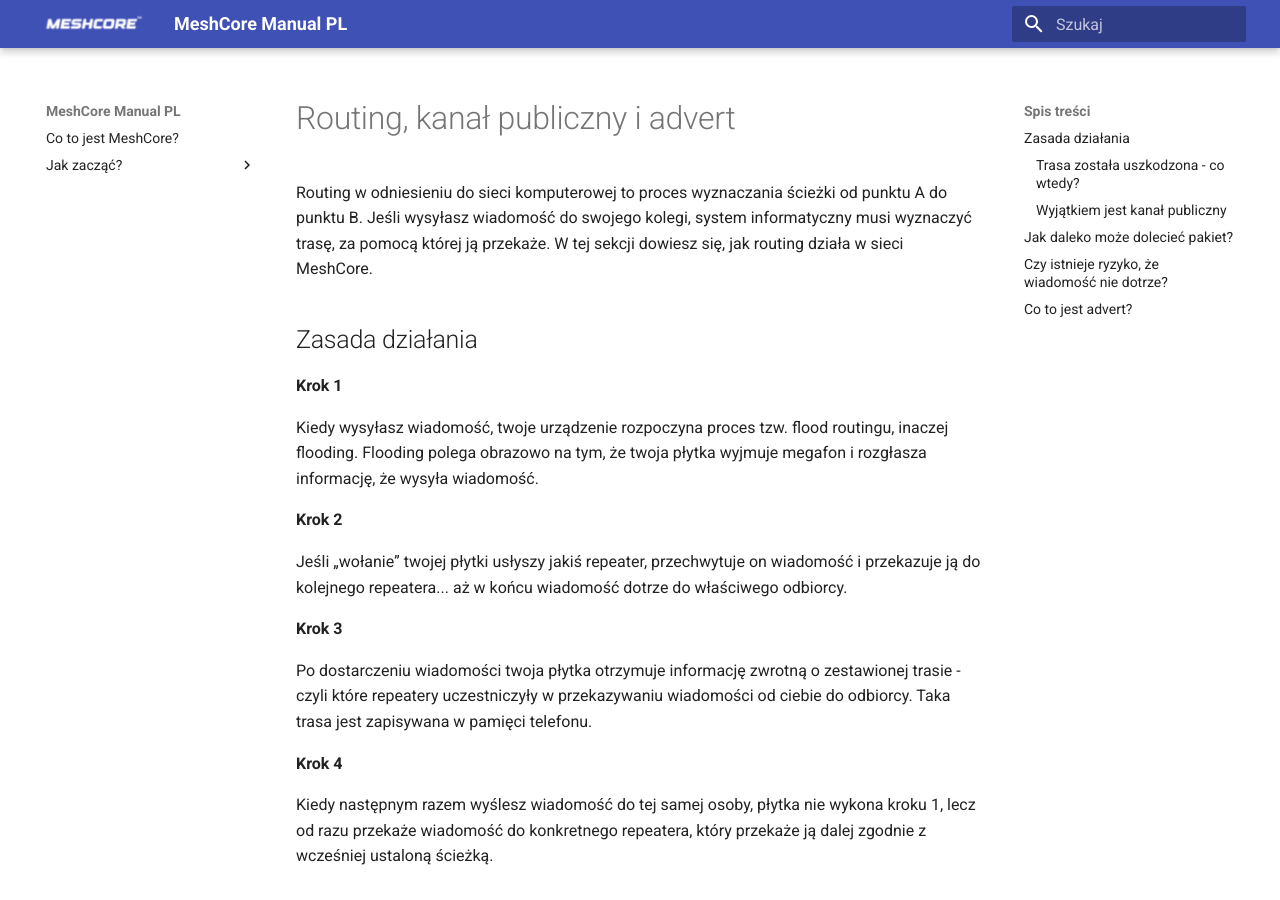
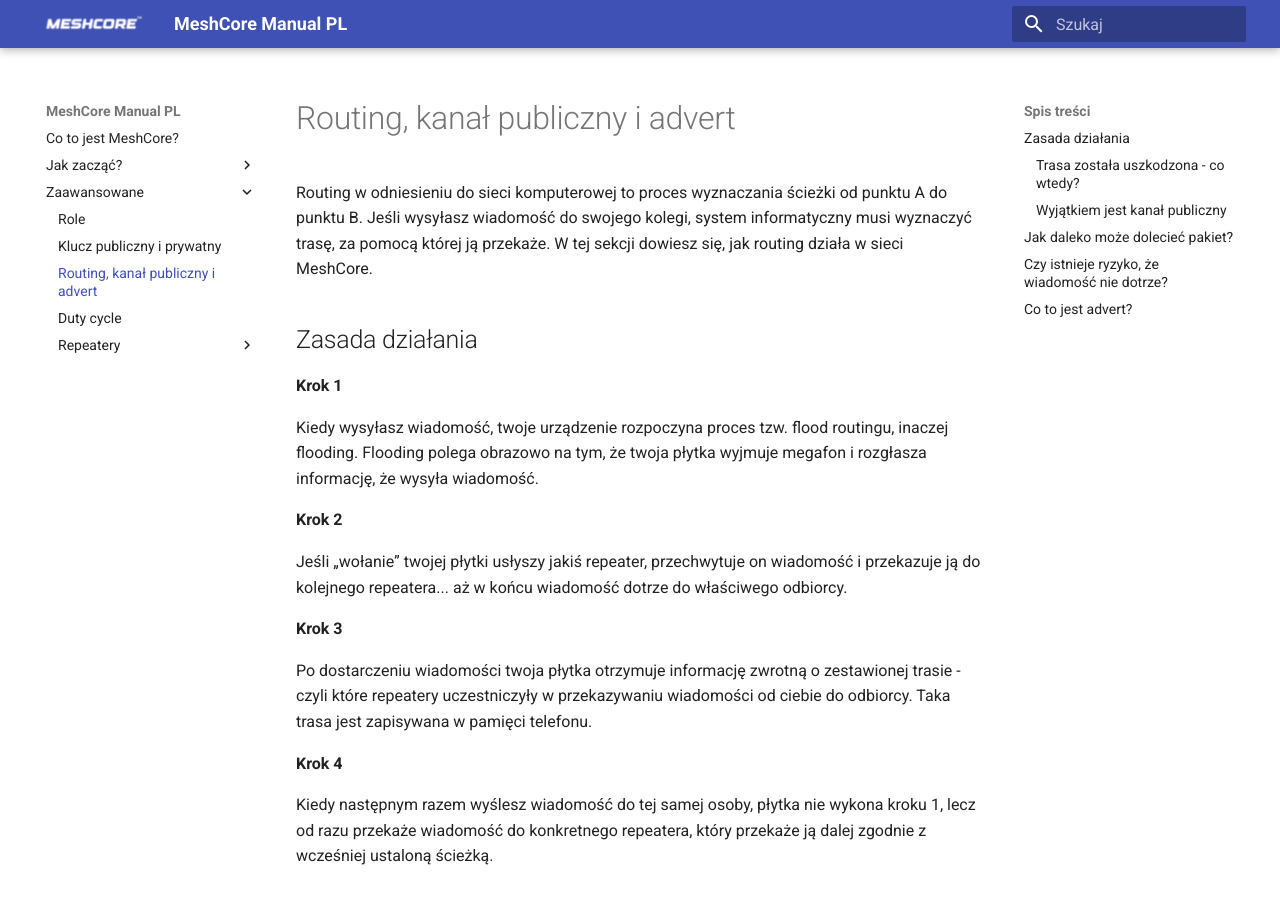
Before and after one commit to deFAT64/meshcore-manual-pl, an MkDocs documentation site: the page built from docs/zaawansowane/routing.md, in a window 1280 px wide and 900 px high. Built offline with MkDocs 1.6.1 and Material for MkDocs 9.7.7, drawn with Linux system fonts in a browser that asks for light colours.

Commit message:
Update mkdocs.yml

```diff
--- a/mkdocs.yml
+++ b/mkdocs.yml
@@ -8,6 +8,14 @@ nav:
     - 'Flashowanie urzadzenia':
       - 'Heltec V3 układ ESP32': './jakZaczac/flashowanieHeltecV3.md'
     - 'Konfiguracja urządzenia z telefonu': './jakZaczac/konfiguracjaAndroid.md'
+    - 'Konfiguracja telemetrii': './jakZaczac/konfiguracjaTelemetrii.md'
+  - 'Zaawansowane':
+    - 'Role': './zaawansowane/role.md'
+    - 'Klucz publiczny i prywatny': './zaawansowane/kluczPublicznyIprywatny.md'
+    - 'Routing, kanał publiczny i advert': './zaawansowane/routing.md'
+    - 'Duty cycle': './zaawansowane/dutyCycle.md'
+    - 'Repeatery':
+      - 'Dobre praktyki przy budowaniu repeaterów': './zaawansowane/repeater/jakBudowacRepeatery.md'
 theme:
   name: material
   logo: assets/meshcore.png
```
